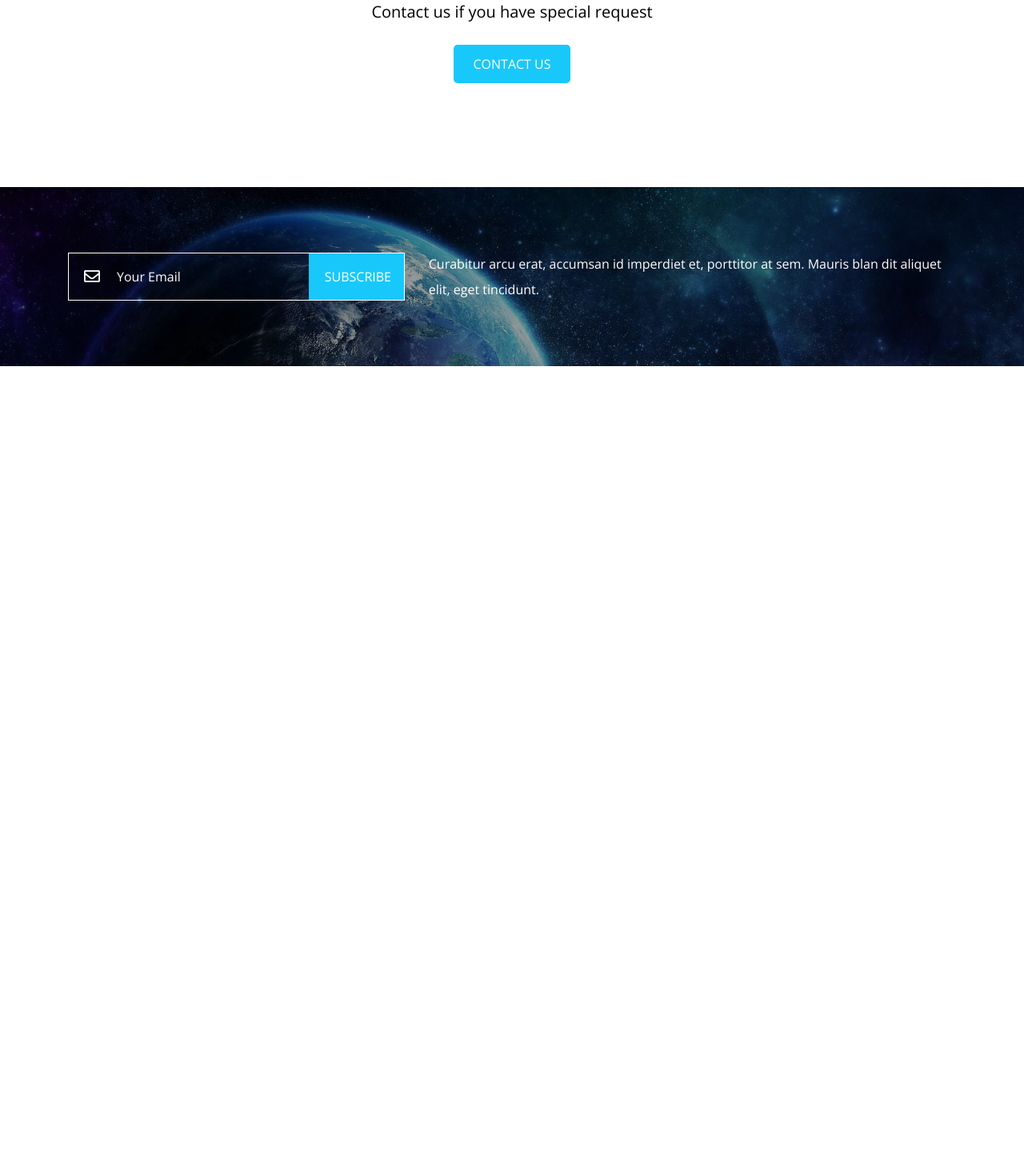
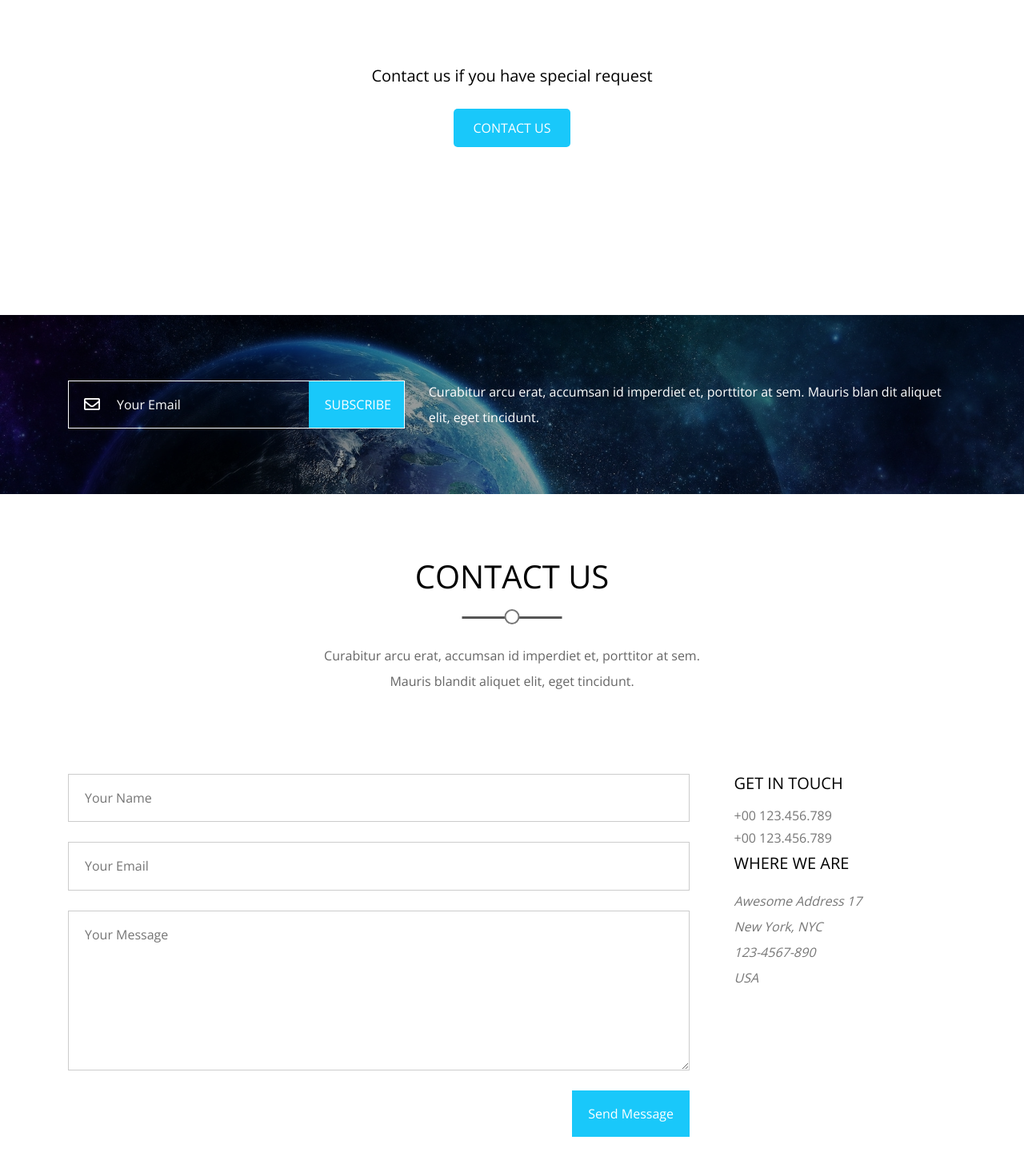
Before and after one commit to AhmedMashhour0/Elzero_Kasper_Template, a plain HTML site: page index.html in a window 1280 px wide. Shown: the part 6747-8208 px from the top of the page at 80% size. Before the commit the page ends 7205 px from the top, so only its background shows below. Drawn offline with nearby package versions, Linux system fonts and the light colour scheme.

Commit message:
update contact

```diff
--- a/css/kasper.css
+++ b/css/kasper.css
@@ -936,4 +936,75 @@ subscribe form input[type="submit"]:focus {
         margin: 30px 0 0;
     }
 }
-/* subscribe-End */
+/* Subscribe-End */
+/* Contact-Start */
+.contact {
+    padding: var(--main-padding);
+}
+.contact .content {
+    display: flex;
+    justify-content: space-between;
+}
+@media (max-width: 767px) {
+    .contact .content {
+        flex-direction: column;
+    }
+}
+.contact .content form {
+    flex-basis: 70%;
+}
+.contact .content .main-input {
+    display: block;
+    width: 100%;
+    margin-bottom: 25px;
+    padding: 20px;
+    border: 1px solid #ccc;
+}
+.contact .content .main-input:focus,
+.contact .content form input[type="submit"]:focus {
+    outline: none;
+}
+.contact .content textarea.main-input {
+    height: 200px;
+}
+.contact .content form input[type="submit"] {
+    display: flex;
+    margin-left: auto;
+    background-color: var(--main-color);
+    color: white;
+    padding: 20px;
+    border: none;
+    cursor: pointer;
+}
+.contact .details {
+    flex-basis: 25%;
+}
+.contact .details h4 {
+    font-weight: normal;
+    text-transform: uppercase;
+    font-size: 20px;
+    margin-bottom: 20px;
+}
+.contact .details span {
+    display: block;
+    color: var(--light-color);
+    margin-bottom: 10px;
+}
+.contact .details h4:nth-of-type(2) {
+    margin-top: 90px;
+}
+.contact .details address {
+    color: var(--light-color);
+    line-height: 2;
+}
+@media (max-width: 767px) {
+    .contact .details {
+        order: -1;
+        text-align: center;
+        display: flex;
+        flex-wrap: wrap;
+        justify-content: space-around;
+        margin-bottom: 40px;
+    }
+}
+/* Contact-End */
--- a/index.html
+++ b/index.html
@@ -394,7 +394,7 @@
         </div>
     </div>
     <!-- Pricing-End -->
-    <!-- subscribe-Start -->
+    <!-- Subscribe-Start -->
     <div class="subscribe">
         <div class="overlay"></div>
         <div class="container">
@@ -406,5 +406,34 @@
             <p>Curabitur arcu erat, accumsan id imperdiet et, porttitor at sem. Mauris blan dit aliquet elit, eget tincidunt.</p>
         </div>
     </div>
-    <!-- subscribe-End -->
+    <!-- Subscribe-End -->
+    <!-- Contact-Start -->
+    <div class="contact">
+        <div class="container">
+            <div class="main-head">
+                <h2>Contact us</h2>
+                <p>Curabitur arcu erat, accumsan id imperdiet et, porttitor at sem. Mauris blandit aliquet elit, eget tincidunt.</p>
+            </div>
+            <div class="content">
+                <form action="">
+                    <input class="main-input" type="text" name="name" placeholder="Your Name">
+                    <input class="main-input" type="email" name="mail" placeholder="Your Email">
+                    <textarea class="main-input" name="message" placeholder="Your Message"></textarea>
+                    <input type="submit" value="Send Message">
+                </form>
+                <div class="details">
+                    <div class="phone">
+                        <h4>Get in touch</h4>
+                        <span>+00 123.456.789</span>
+                        <span>+00 123.456.789</span>
+                    </div>
+                    <div class="address">
+                        <h4>Where we are</h4>
+                        <address>Awesome Address 17<br>New York, NYC<br>123-4567-890<br>USA<br></address>
+                    </div>
+                </div>
+            </div>
+        </div>
+    </div>
+    <!-- Contact-End -->
 </body>
```
